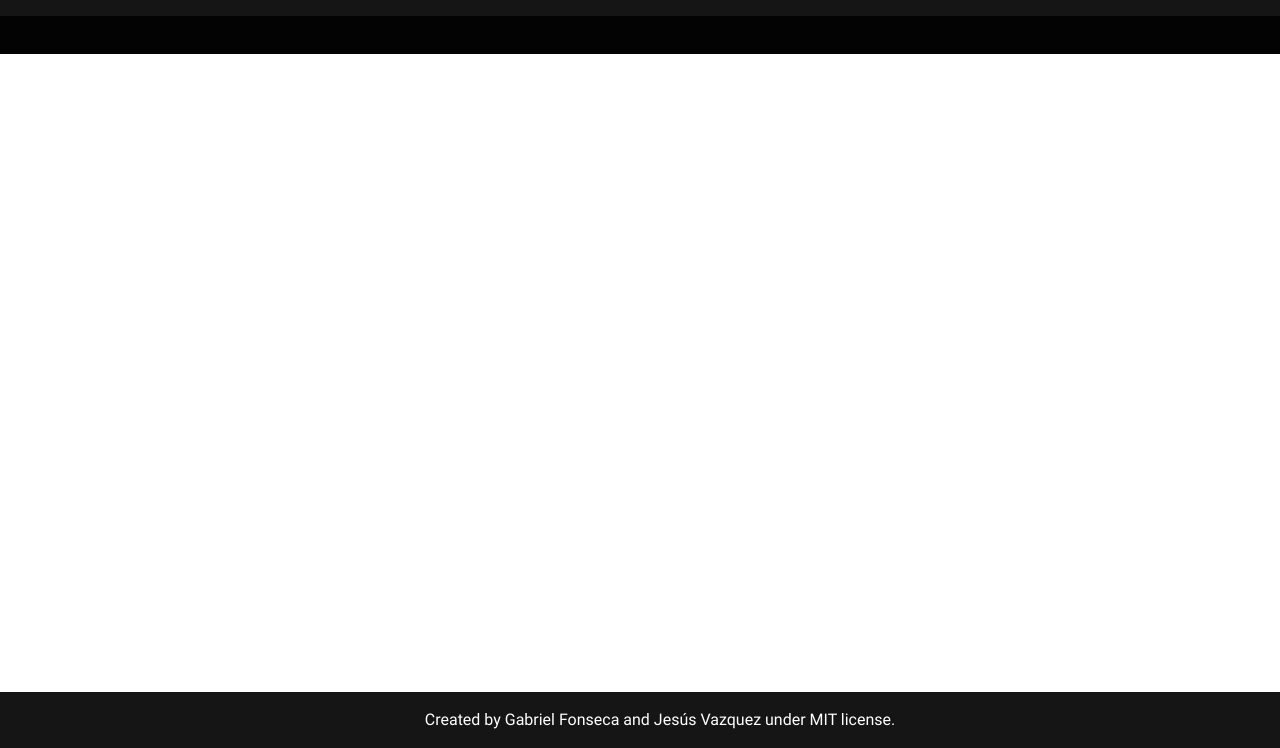
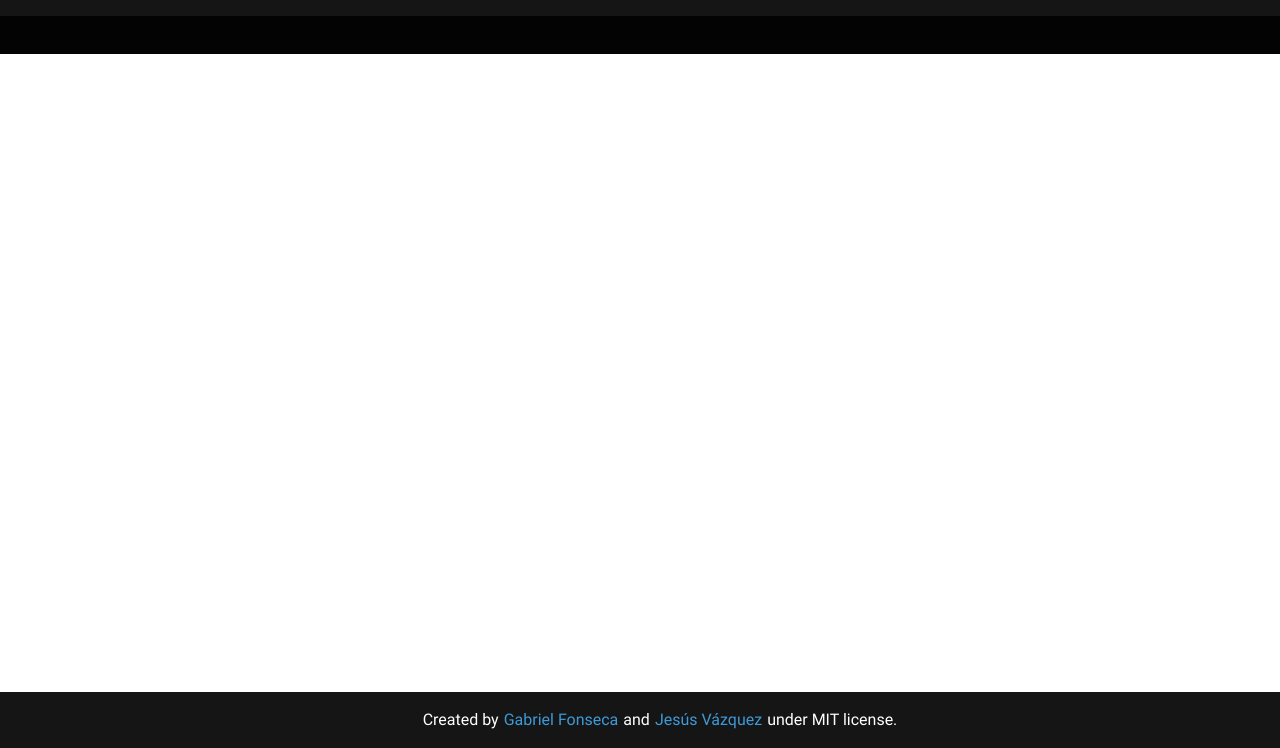
Before and after one commit to Gopxfs/TV-Shows-Network, a website built with webpack: page dist/index.html in a window 1280 px wide. Shown: the part 52-800 px from the top of the page. Built offline with nearby package versions, Linux system fonts and the light colour scheme; no server answers.

Commit message:
Run build

```diff
--- a/dist/index.html
+++ b/dist/index.html
@@ -24,7 +24,7 @@
   </main>
 
   <footer>
-    Created by Gabriel Fonseca and Jesús Vazquez under MIT license.
+    Created by <a href="https://github.com/gopxfs">Gabriel Fonseca</a> and <a href="https://github.com/jevazquezb">Jesús Vázquez</a> under MIT license.
   </footer>
 
 </body>
```
Also changed, not shown: dist/main.js (+1 -1 lines).
